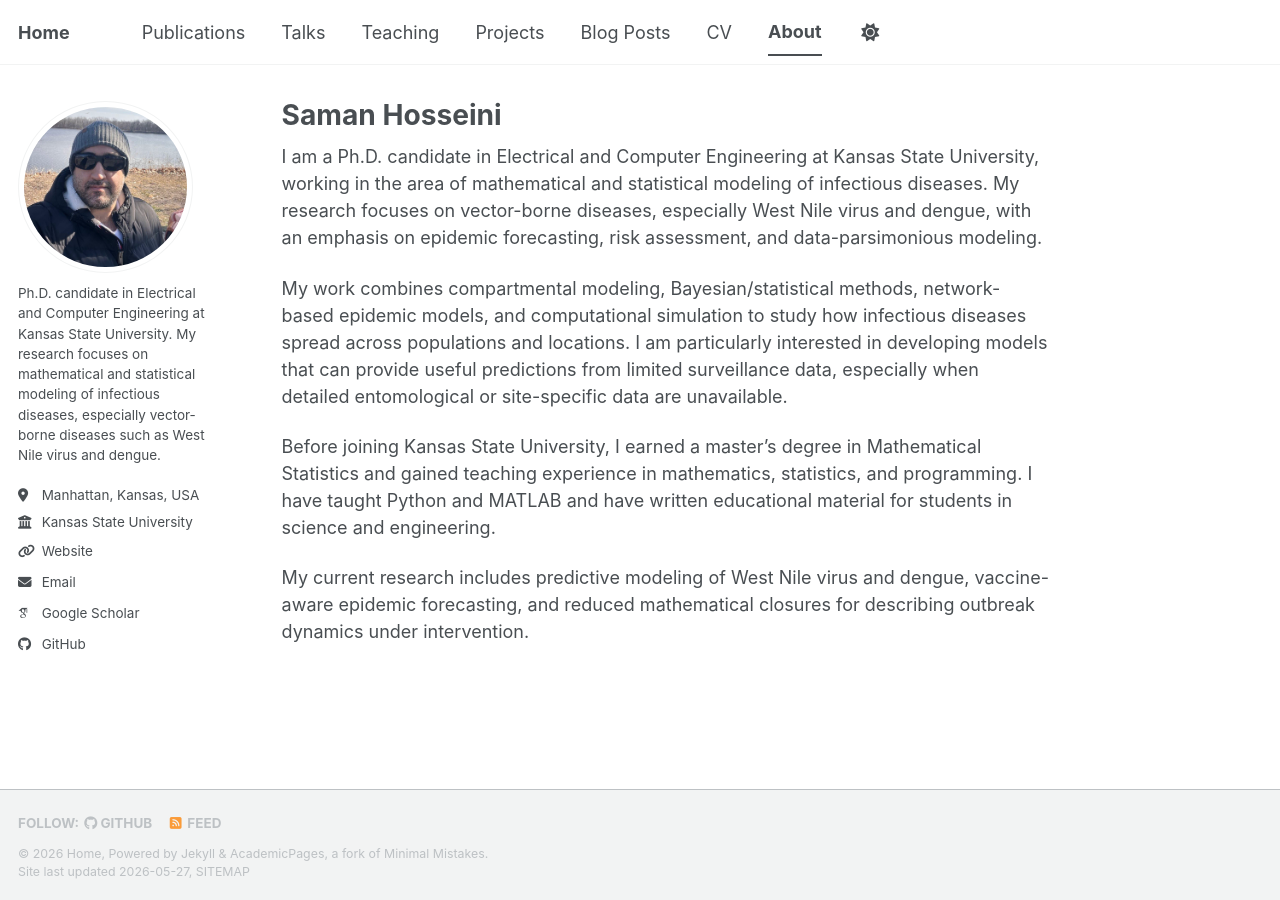
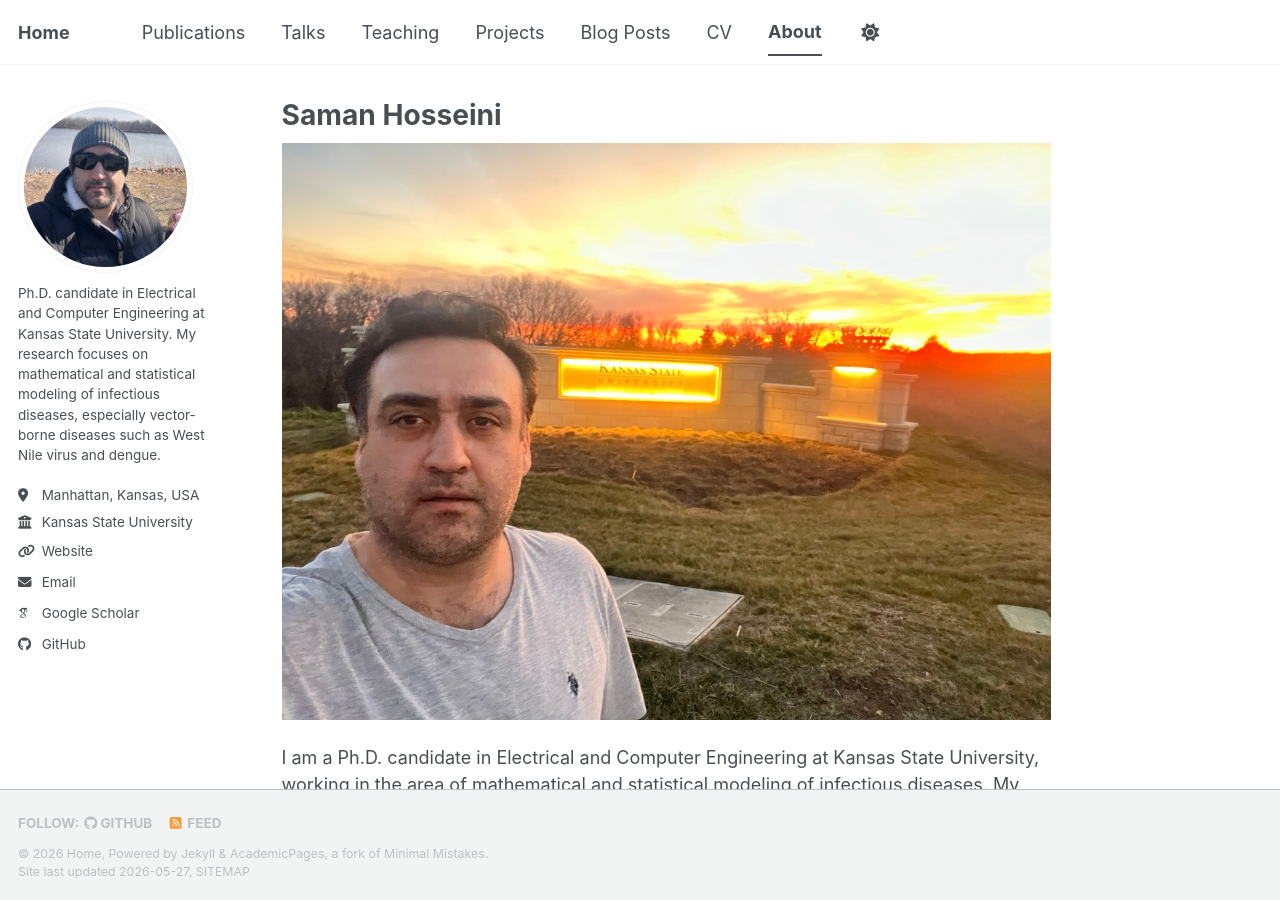
Before and after one commit to Saman-Hoss/Saman-Hoss.github.io, a Jekyll site: the page built from _pages/markdown.md, in a window 1280 px wide and 900 px high. Built offline with Jekyll 4.4.1, drawn with Linux system fonts in a browser that asks for light colours; some web fonts are replaced; a script bundle is joined from its source files by our own code; library files that are not in the unit come from our copies.

Commit message:
Update markdown.md

```diff
--- a/_pages/markdown.md
+++ b/_pages/markdown.md
@@ -7,6 +7,7 @@
   - /markdown.html
 ---
 
+<img src="/images/Kstate.jpg" alt="Kansas State University" width="900">
 
 I am a Ph.D. candidate in Electrical and Computer Engineering at Kansas State University, working in the area of mathematical and statistical modeling of infectious diseases. My research focuses on vector-borne diseases, especially West Nile virus and dengue, with an emphasis on epidemic forecasting, risk assessment, and data-parsimonious modeling.
 
```
